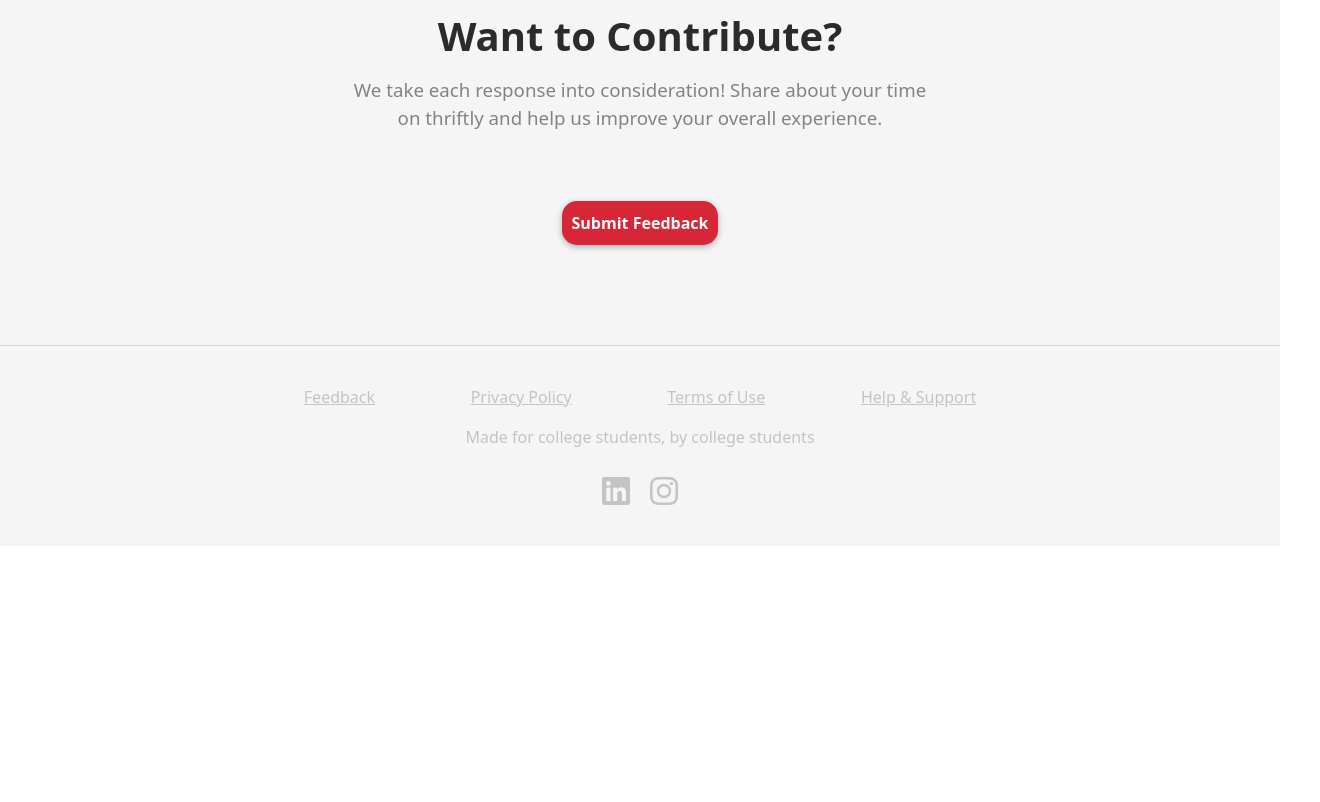
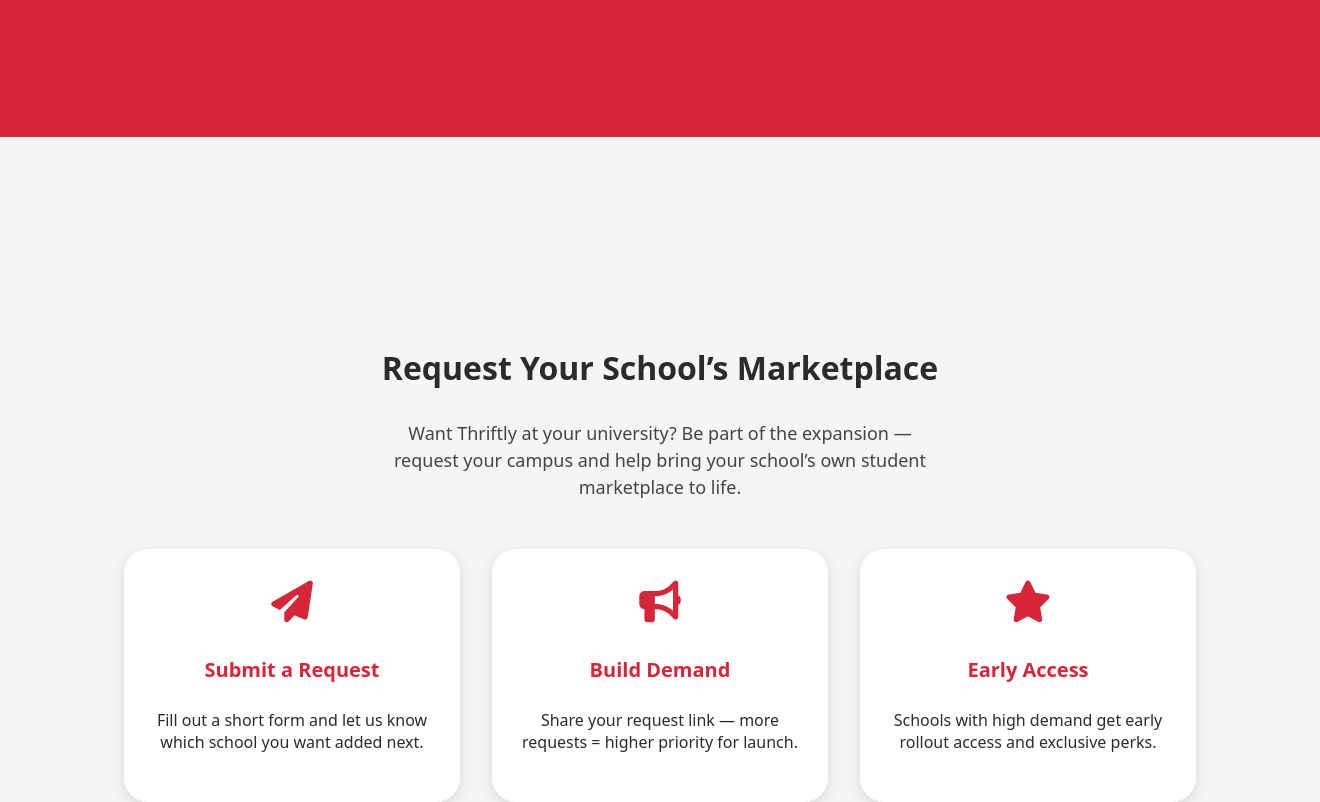
Before and after one commit to Michaelc322/Thriftly-Web, a React (Vite) app in the folder client/: page / in a window 1280 px wide. Shown: the part 4000-4802 px from the top of the page, 1320 px wide, since content can reach past the window. Before the commit the page ends 4546 px from the top, so only its background shows below. Built offline with nearby package versions, Linux system fonts and the light colour scheme; no server answers.

Commit message:
request school

```diff
--- a/client/package.json
+++ b/client/package.json
@@ -17,7 +17,9 @@
     "framer-motion": "^12.4.10",
     "react": "^19.0.0",
     "react-dom": "^19.0.0",
+    "react-icons": "^5.5.0",
     "react-router-dom": "^7.3.0",
+    "recharts": "^3.5.0",
     "styled-components": "^6.1.15"
   },
   "devDependencies": {
--- /dev/null
+++ b/client/src/Components/RequestSchool.jsx
@@ -0,0 +1,161 @@
+import React from "react";
+import styled from "styled-components";
+import { motion } from "framer-motion";
+
+const Section = styled.div`
+  width: 100%;
+  padding: 5rem 0;
+  display: flex;
+  flex-direction: column;
+  align-items: center;
+  background: #f5f5f5;
+`;
+
+const Title = motion(styled.h1`
+  font-size: 32px;
+  color: #2b2b2b;
+  font-weight: 700;
+  text-align: center;
+  margin-bottom: 10px;
+`);
+
+const Subtitle = motion(styled.p`
+  font-size: 18px;
+  color: #444;
+  text-align: center;
+  max-width: 550px;
+  line-height: 1.5;
+  margin-bottom: 3rem;
+`);
+
+const FeatureRow = styled.div`
+  display: flex;
+  justify-content: center;
+  align-items: stretch;
+  gap: 2rem;
+  flex-wrap: wrap;
+`;
+
+const FeatureCard = motion(styled.div`
+  width: 18rem;
+  padding: 2rem 1.5rem;
+  background: white;
+  border-radius: 1.5rem;
+  box-shadow: 0px 4px 14px rgba(0, 0, 0, 0.12);
+  display: flex;
+  flex-direction: column;
+  align-items: center;
+  text-align: center;
+  transition: 0.25s ease;
+  cursor: default;
+
+  &:hover {
+    transform: translateY(-8px);
+    box-shadow: 0px 6px 18px rgba(215, 38, 56, 0.25);
+  }
+`);
+
+const Icon = styled.i`
+  color: #d72638;
+  font-size: 2.6rem;
+  margin-bottom: 1rem;
+`;
+
+const FeatureTitle = styled.h2`
+  font-size: 20px;
+  color: #d72638;
+  margin-bottom: 0.5rem;
+`;
+
+const FeatureText = styled.p`
+  font-size: 16px;
+  color: #2b2b2b;
+  line-height: 1.4;
+`;
+
+const RequestSchoolSection = () => {
+  return (
+    <Section>
+      <Title
+        initial={{ opacity: 0, y: 30 }}
+        whileInView={{
+          opacity: 1,
+          y: 0,
+          transition: { duration: 0.5 },
+        }}
+        viewport={{ once: true }}
+      >
+        Request Your School’s Marketplace
+      </Title>
+
+      <Subtitle
+        initial={{ opacity: 0, y: 20 }}
+        whileInView={{
+          opacity: 1,
+          y: 0,
+          transition: { delay: 0.1, duration: 0.5 },
+        }}
+        viewport={{ once: true }}
+      >
+        Want Thriftly at your university? Be part of the expansion — request
+        your campus and help bring your school’s own student marketplace to
+        life.
+      </Subtitle>
+
+      <FeatureRow>
+        <FeatureCard
+          initial={{ opacity: 0, scale: 0.95 }}
+          whileInView={{
+            opacity: 1,
+            scale: 1,
+            transition: { delay: 0.1, duration: 0.4 },
+          }}
+          viewport={{ once: true }}
+        >
+          <Icon className="fa-solid fa-paper-plane" />
+          <FeatureTitle>Submit a Request</FeatureTitle>
+          <FeatureText>
+            Fill out a short form and let us know which school you want added
+            next.
+          </FeatureText>
+        </FeatureCard>
+
+        <FeatureCard
+          initial={{ opacity: 0, scale: 0.95 }}
+          whileInView={{
+            opacity: 1,
+            scale: 1,
+            transition: { delay: 0.25, duration: 0.4 },
+          }}
+          viewport={{ once: true }}
+        >
+          <Icon className="fa-solid fa-bullhorn" />
+          <FeatureTitle>Build Demand</FeatureTitle>
+          <FeatureText>
+            Share your request link — more requests = higher priority for
+            launch.
+          </FeatureText>
+        </FeatureCard>
+
+        <FeatureCard
+          initial={{ opacity: 0, scale: 0.95 }}
+          whileInView={{
+            opacity: 1,
+            scale: 1,
+            transition: { delay: 0.4, duration: 0.4 },
+          }}
+          viewport={{ once: true }}
+        >
+          <Icon className="fa-solid fa-star" />
+          <FeatureTitle>Early Access</FeatureTitle>
+          <FeatureText>
+            Schools with high demand get early rollout access and exclusive
+            perks.
+          </FeatureText>
+        </FeatureCard>
+      </FeatureRow>
+    </Section>
+  );
+};
+
+export default RequestSchoolSection;
--- a/client/src/Pages/Home.jsx
+++ b/client/src/Pages/Home.jsx
@@ -4,31 +4,26 @@
 import About from "../Components/About";
 import MainPoint from "../Components/MainPoint";
 import Feedback from "../Components/Feedback";
+import RequestSchoolSection from "../Components/RequestSchool";
 
 const Section = styled.section`
+  width: 100%;
   padding: 100px 20px;
-  height: 100vh;
   text-align: center;
 
-  &:nth-of-type(1) {
-    height: 500px;
+  background-color: ${({ variant }) =>
+    variant === "red" ? "#d72638" : "#f5f5f5"};
 
-    @media (max-width: 1370px) {
-      height: 1000px;
-    }
-    background-color: #d72638;
+  /* Default (desktop) height behavior */
+  min-height: ${({ tall }) => (tall ? "100vh" : "auto")};
+
+  @media (max-width: 1370px) {
+    min-height: ${({ tall }) => (tall ? "120vh" : "auto")};
   }
-  &:nth-of-type(2) {
-    height: auto;
-    background-color: #f5f5f5;
-  }
-  &:nth-of-type(3) {
-    height: auto;
-    background-color: #d72638;
-  }
-  &:nth-of-type(4) {
-    height: auto;
-    background-color: #f5f5f5;
+
+  @media (max-width: 768px) {
+    padding: 60px 20px;
+    min-height: auto; /* Mobile should not force height */
   }
 `;
 
@@ -123,7 +118,7 @@
 const Home = () => {
   return (
     <>
-      <Section id="home">
+      <Section id="home" variant="red">
         <HeaderContainer>
           <HeaderInfo>
             <LogoHeader
@@ -164,15 +159,19 @@
         </HeaderContainer>
       </Section>
 
-      <Section id="about">
+      <Section id="about" variant="light">
         <About />
       </Section>
 
-      <Section id="about">
+      <Section id="about" variant="red">
         <MainPoint />
       </Section>
 
-      <Section id="feedback">
+      <Section id="request-school" variant="light">
+        <RequestSchoolSection />
+      </Section>
+
+      <Section id="feedback" variant="light">
         <Feedback />
       </Section>
     </>
```
Also changed, not shown: 2 other files (tests, documents, lock files or other folders).
